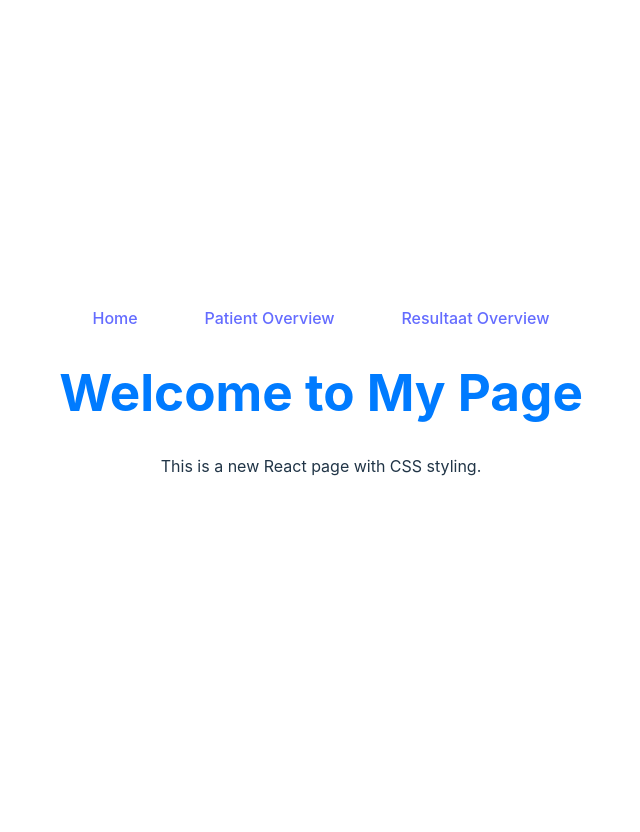
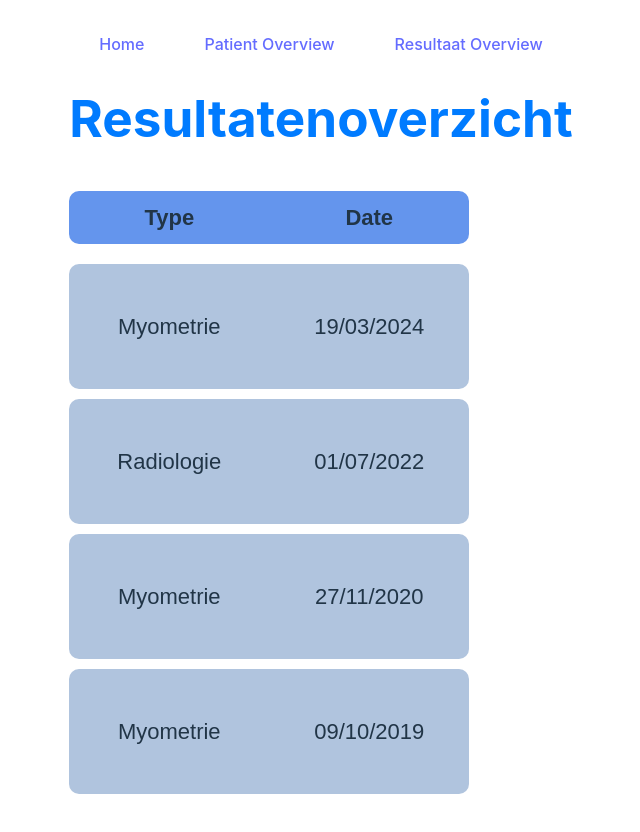
Before and after one commit to ZuydUniversity/B2C6_B2A_Frontend, a React (Vite) app: page /resultoverview in a window 1280 px wide. Shown: the top 832 px of the page, without its empty margins (319-959 px from the left). Before the commit the page ends 800 px from the top, so only its background shows below. Built offline with nearby package versions, Linux system fonts and the light colour scheme.

Commit message:
ResultOverview added

```diff
--- a/src/App.css
+++ b/src/App.css
@@ -118,8 +118,20 @@ table {
     --main-hover-color: powderblue;
 }
 
+.table_2 {
+    border-collapse: separate;
+    border-spacing: 0 10px;
+    font-size: 22px;
+    font-family: Arial;
+    /* Easily adjustable colors for the whole component, bg=background, th= tableheader, td= tabledata */
+    --main-th-color: cornflowerblue;
+    --main-td-color: lightsteelblue;
+    --main-hover-color: powderblue;
+    width: 400px;
+}
+
 .scrollable-table {
-    overflow-y: scroll;
+    overflow-y: auto;
     width: 100%;
     height: 650px;
 }
@@ -184,6 +196,12 @@ th {
     border-top-right-radius: 10px;
     border-bottom-right-radius: 10px;
 }
+.empty-text-cell {
+    padding: 0;
+    background: var(--main-bg-color);
+    width: 0px;
+    margin: 0px;
+}
 
 .header-item,
 .header-rounded-left,
@@ -234,3 +252,15 @@ tr:hover {
     align-items: center;
     background-color: white;
 }
+
+.header-empty-middle
+{
+    width: 0px;
+    background-color: var(--main-bg-color);
+}
+
+.th-header-middle-empty
+{
+    width: 0px;
+    background-color: var(--main-bg-color);
+}
--- a/src/routes/ResultOverview.css
+++ /dev/null
@@ -1,14 +0,0 @@
-/* src/MyPage.css */
-.my-page {
-    text-align: center;
-    margin-top: 50px;
-  }
-
-  .my-page h1 {
-    color: #333;
-  }
-
-  .my-page p {
-    font-size: 18px;
-    color: #666;
-  }
--- a/src/routes/ResultOverview.jsx
+++ b/src/routes/ResultOverview.jsx
@@ -1,15 +1,50 @@
 // src/MyPage.js
 import React from 'react';
-import './ResultOverview.css'; // Import the CSS file
+import '../App.css'; // Import the CSS file
 import Navbar from '../components/Navbar'; //double period to go back one directory
 
 function ResultOverview() {
+  const DataRow = ({ type, date }) => (
+    <tr onClick={() => window.alert('Row clicked!')}>
+      <td className="text-cell"><div className="rounded-left">{type}</div></td>
+      <td className="text-cell"><div className="rounded-right">{date}</div></td>
+    </tr>
+  );
+
+  const DataTable = ({ data }) => (
+    <>
+      <table className='table_2'>
+        <thead>
+          <tr>
+            <th className="th-header-left"><div className="header-rounded-left header-item">Type</div></th>
+            <th className="th-header-right"><div className="header-rounded-right header-item">Date</div></th>
+          </tr>
+        </thead>
+      </table>
+
+      <div className="scrollable-table">
+        <table className='table_2'>
+          <tbody>
+            {data.map((row, index) => <DataRow key={index} {...row} />)}
+          </tbody>
+        </table>
+      </div>
+    </>
+  );
+  const data = [
+    { type: 'Myometrie', date: '19/03/2024' },
+    { type: 'Radiologie', date: '01/07/2022' },
+    { type: 'Myometrie', date: '27/11/2020' },
+    { type: 'Myometrie', date: '09/10/2019' },
+  ];
+
+
   return (
-     <div className="ResultOverview">
+    <>
       <Navbar />
-      <h1>Welcome to My Page</h1>
-      <p>This is a new React page with CSS styling.</p>
-    </div>
+      <h1>Resultatenoverzicht</h1>
+      <DataTable data={data} />
+    </>
   );
 }
 
```
